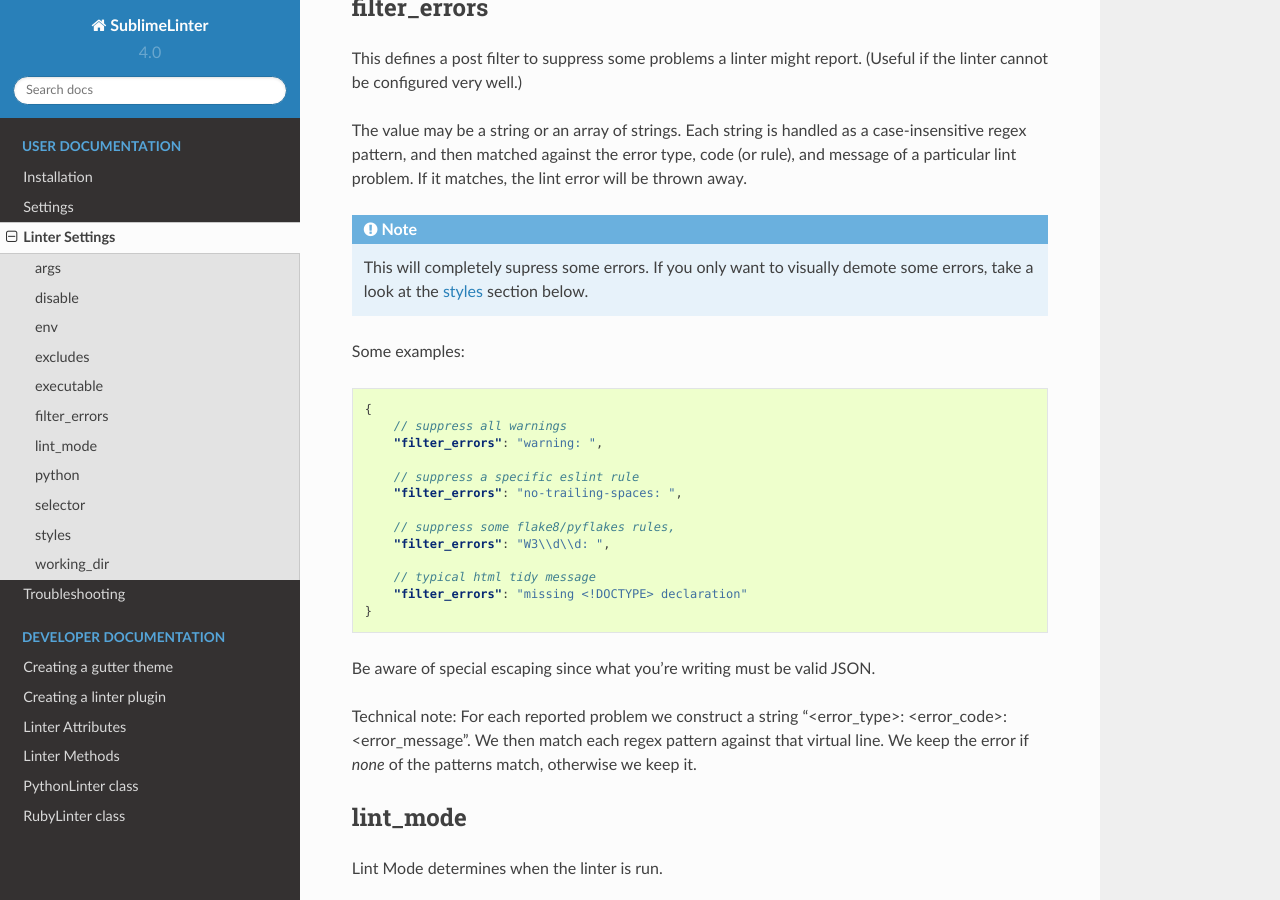
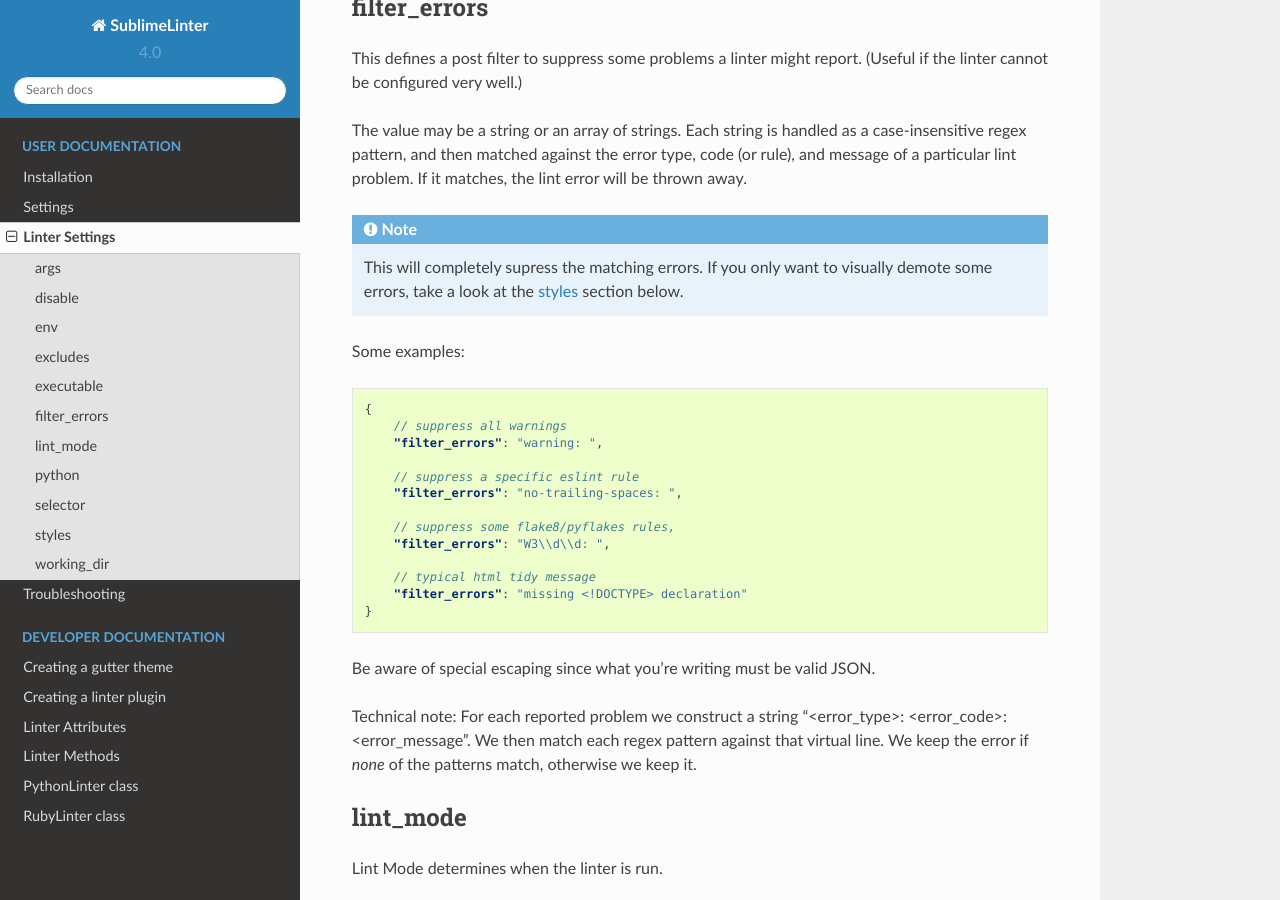
Before and after one commit to SublimeLinter/SublimeLinter, a Sphinx documentation site: the page built from docs/linter_settings.rst, in a window 1280 px wide and 900 px high, scrolled down 1668 px. Built offline with Sphinx 7.4.7 and the Read the Docs theme 2.0.0, drawn with Linux system fonts in a browser that asks for light colours.

Commit message:
some grooming for v4.9

```diff
--- a/docs/linter_settings.rst
+++ b/docs/linter_settings.rst
@@ -93,7 +93,7 @@ a case-insensitive regex pattern, and then matched against the error type, code
 
 .. note::
 
-    This will completely supress some errors. If you only want to visually demote some errors, take a look at the :ref:`styles <linter_styles>` section below.
+    This will completely supress the matching errors. If you only want to visually demote some errors, take a look at the :ref:`styles <linter_styles>` section below.
 
 Some examples:
 
--- a/messages.json
+++ b/messages.json
@@ -7,5 +7,6 @@
     "4.3.0": "messages/4.3.0.txt",
     "4.4.0": "messages/4.4.0.txt",
     "4.5.0": "messages/4.5.0.txt",
-    "4.6.0": "messages/4.6.0.txt"
+    "4.6.0": "messages/4.6.0.txt",
+    "4.9.0": "messages/4.9.0.txt"
 }
```
Also changed, not shown: 2 other files.
